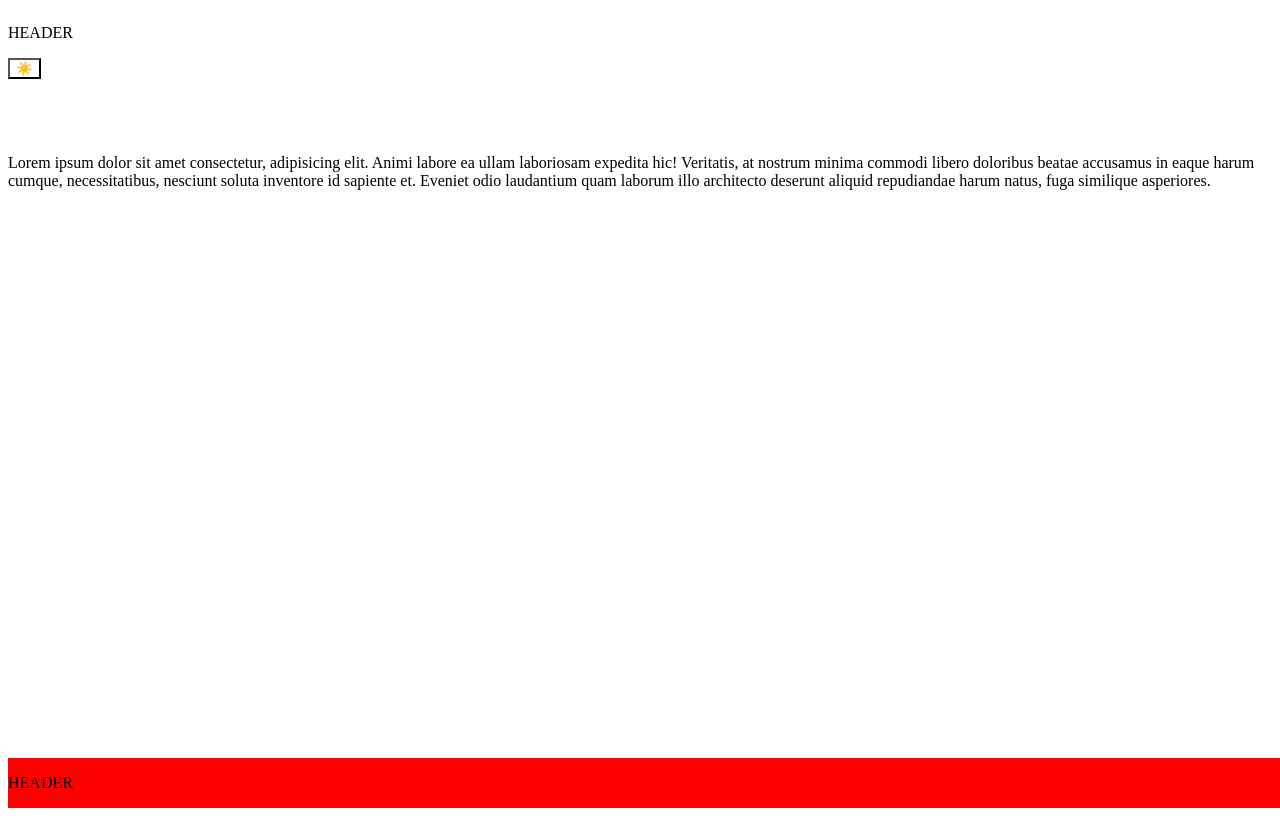
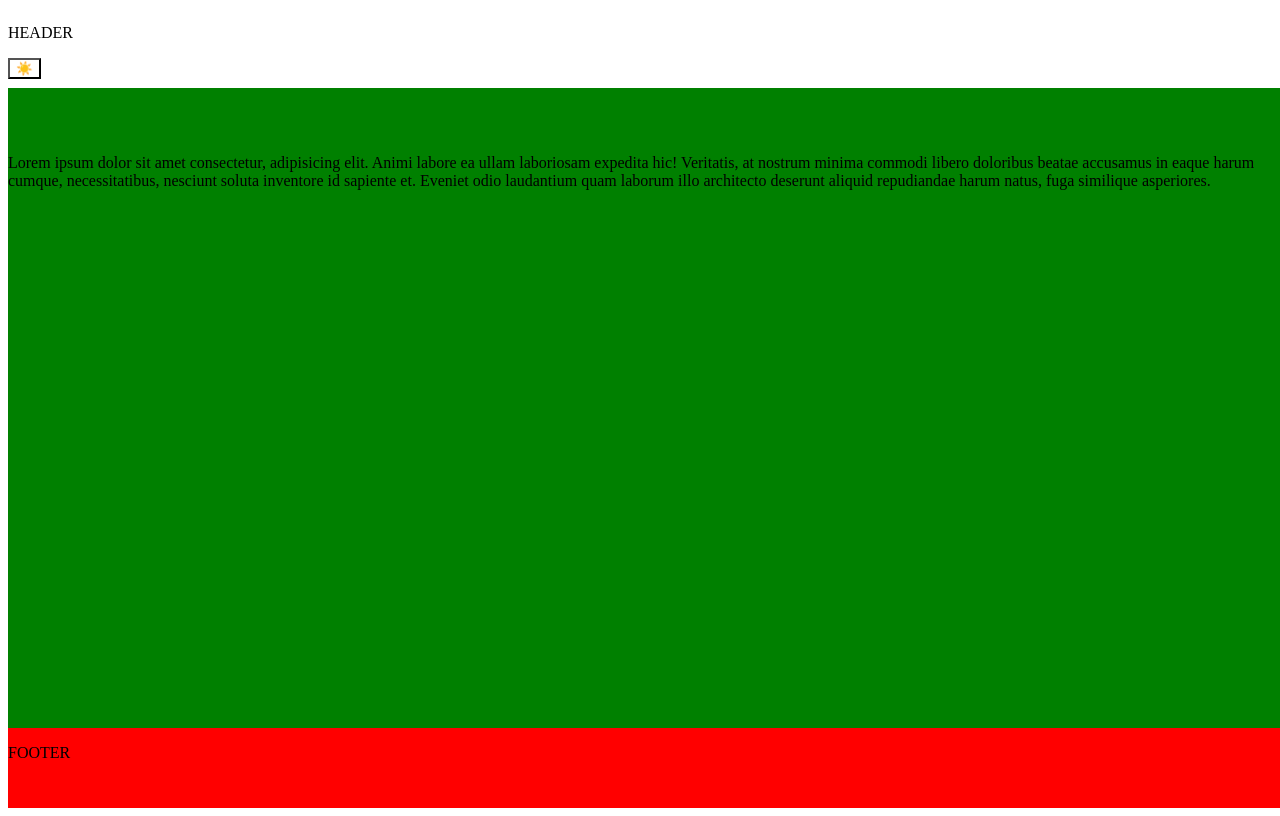
Before and after one commit to Yurydev-ru/nuxt-3---starter_project, a Nuxt app: page / in a window 1280 px wide. Built offline with nearby package versions, Linux system fonts and the light colour scheme.

Commit message:
chore: remove CI workflow, update .gitignore, and clean up package dependencies

```diff
--- a/assets/scss/base/_globals.scss
+++ b/assets/scss/base/_globals.scss
@@ -14,3 +14,13 @@ body {
     width: 100%;
 
 }
+
+._container {
+    display: flex;
+    align-items: center;
+    justify-content: space-between;
+    ;
+    ;
+    max-width: 80%;
+    margin: 0 auto;
+}
--- a/components/global/layout/AppFooter.vue
+++ b/components/global/layout/AppFooter.vue
@@ -4,12 +4,16 @@
 
 <template>
     <footer class="app-footer">
-        <p>HEADER</p>
+        <div class="_container">
+            <p>FOOTER</p>
+
+        </div>
     </footer>
 </template>
 
 <style lang="scss" scoped>
 .app-footer {
     background: red;
+    height: 80px;
 }
 </style>
--- a/eslint.config.mjs
+++ b/eslint.config.mjs
@@ -15,16 +15,15 @@ export default defineConfig([
             ".output",
             ".nuxt",
             ".git",
+            ".vite",
             "public",
             "dist",
             "coverage",
             "build",
-            "out",
             "lib",
             "es",
             "cjs",
             ".turbo",
-            ".vercel",
             ".output/public",
             "*.config.js"
           ],
--- a/layouts/default.vue
+++ b/layouts/default.vue
@@ -22,6 +22,7 @@
 }
 
 .app-main {
+    background: green;
     padding: 50px 0;
     flex: 1;
     overflow-y: auto;
--- a/nuxt.config.ts
+++ b/nuxt.config.ts
@@ -71,6 +71,10 @@ export default defineNuxtConfig({
   },
   compatibilityDate: '2024-11-01',
   devtools: {
-    enabled: isDev,
+    enabled: true,
+
+    timeline: {
+      enabled: true,
+    },
   },
 });
--- a/package.json
+++ b/package.json
@@ -17,7 +17,6 @@
     "@nuxt/vite-builder": "https://pkg.pr.new/@nuxt/vite-builder@31088",
     "@nuxtjs/color-mode": "^3.5.2",
     "@nuxtjs/mdc": "^0.17.0",
-    "@vueuse/core": "^13.1.0",
     "@vueuse/nuxt": "^13.1.0",
     "nuxt": "^3.17.0",
     "vue-router": "^4.5.1"
@@ -27,13 +26,11 @@
     "@nuxt/eslint": "^1.3.0",
     "@nuxt/eslint-config": "^1.3.0",
     "@nuxt/types": "^2.18.1",
-    "@playwright/test": "^1.52.0",
     "@stylistic/eslint-plugin": "^4.2.0",
     "@types/eslint": "^9.6.1",
     "@typescript-eslint/eslint-plugin": "^8.31.0",
     "@typescript-eslint/parser": "^8.31.0",
     "@vitest/coverage-v8": "^3.1.2",
-    "@vue/test-utils": "^2.4.6",
     "eslint": "^9.25.1",
     "eslint-plugin-markdown": "^5.1.0",
     "eslint-plugin-vue": "^10.0.0",
@@ -42,8 +39,6 @@
     "postcss-scss": "^4.0.9",
     "sass": "^1.87.0",
     "typescript": "^5.8.3",
-    "vite-tsconfig-paths": "^5.1.4",
-    "vitest": "^3.1.2",
     "vue": "^3.2.0",
     "vue-eslint-parser": "^10.1.3",
     "vue-tsc": "^2.2.10"
```
Also changed, not shown: vitest.config.ts (deleted, +0 -21 lines), 2 other files (tests, documents, lock files or other folders).
